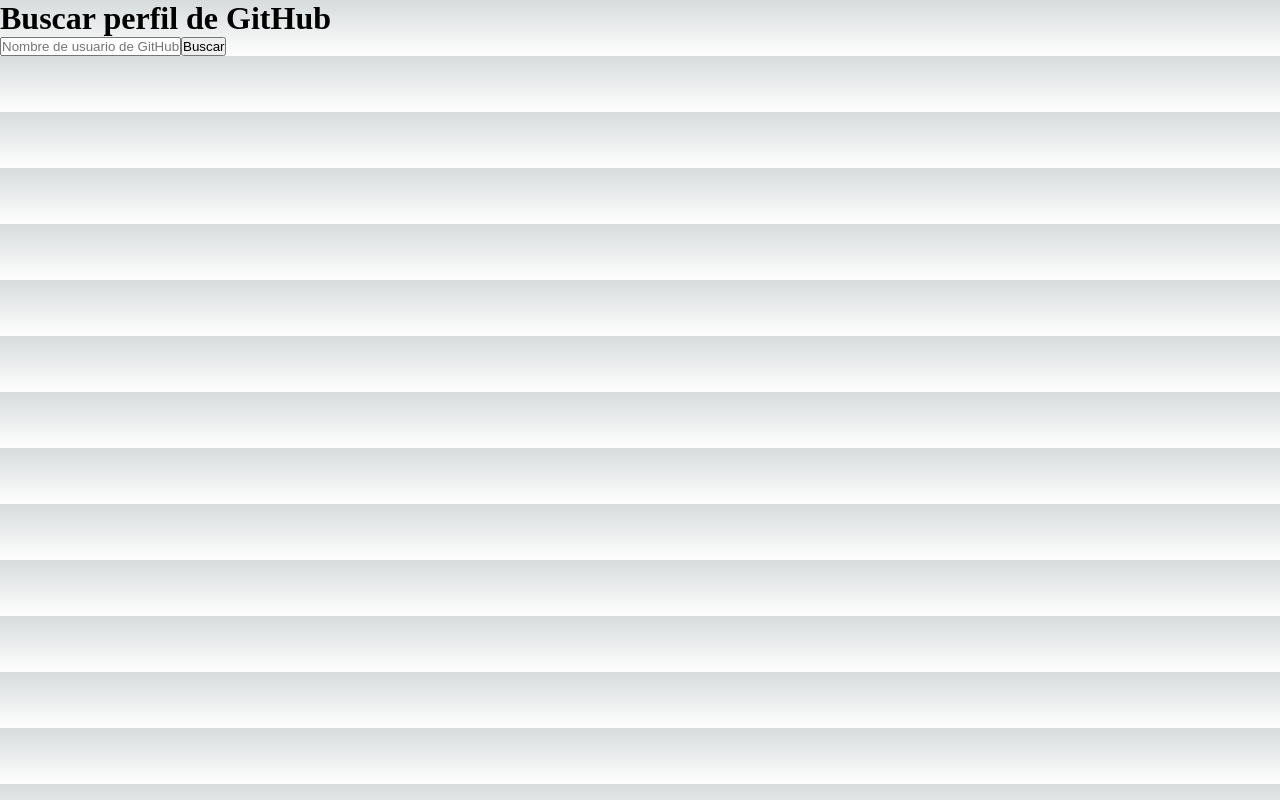
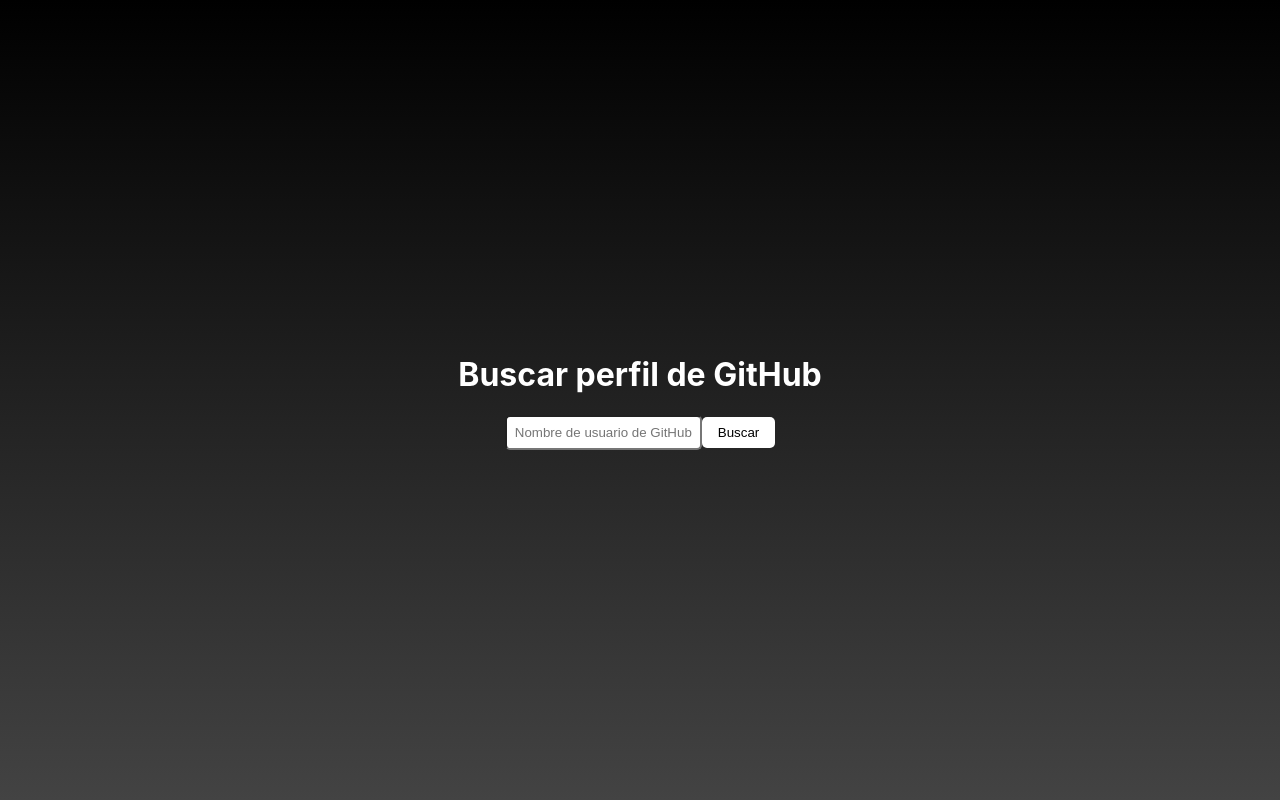
Before and after one commit to Aitor-bot/github-analyzer, a Next.js app: page / in a window 1280 px wide. Built offline with nearby package versions, Linux system fonts and the light colour scheme.

Commit message:
add styles to the components

```diff
--- a/styles/globals.css
+++ b/styles/globals.css
@@ -1,107 +1,48 @@
-:root {
-  --max-width: 1100px;
-  --border-radius: 12px;
-  --font-mono: ui-monospace, Menlo, Monaco, 'Cascadia Mono', 'Segoe UI Mono',
-    'Roboto Mono', 'Oxygen Mono', 'Ubuntu Monospace', 'Source Code Pro',
-    'Fira Mono', 'Droid Sans Mono', 'Courier New', monospace;
-
-  --foreground-rgb: 0, 0, 0;
-  --background-start-rgb: 214, 219, 220;
-  --background-end-rgb: 255, 255, 255;
-
-  --primary-glow: conic-gradient(
-    from 180deg at 50% 50%,
-    #16abff33 0deg,
-    #0885ff33 55deg,
-    #54d6ff33 120deg,
-    #0071ff33 160deg,
-    transparent 360deg
-  );
-  --secondary-glow: radial-gradient(
-    rgba(255, 255, 255, 1),
-    rgba(255, 255, 255, 0)
-  );
-
-  --tile-start-rgb: 239, 245, 249;
-  --tile-end-rgb: 228, 232, 233;
-  --tile-border: conic-gradient(
-    #00000080,
-    #00000040,
-    #00000030,
-    #00000020,
-    #00000010,
-    #00000010,
-    #00000080
-  );
-
-  --callout-rgb: 238, 240, 241;
-  --callout-border-rgb: 172, 175, 176;
-  --card-rgb: 180, 185, 188;
-  --card-border-rgb: 131, 134, 135;
+html,
+body {
+  background: linear-gradient(180deg, #000000 0%, #434343 100%);
+  color: white;
+  font-family: -apple-system, BlinkMacSystemFont, Segoe UI, Roboto, Oxygen,
+    Ubuntu, Cantarell, Fira Sans, Droid Sans, Helvetica Neue, sans-serif;
+  margin: 0;
+  padding: 0;
 }
 
-@media (prefers-color-scheme: dark) {
-  :root {
-    --foreground-rgb: 255, 255, 255;
-    --background-start-rgb: 0, 0, 0;
-    --background-end-rgb: 0, 0, 0;
-
-    --primary-glow: radial-gradient(rgba(1, 65, 255, 0.4), rgba(1, 65, 255, 0));
-    --secondary-glow: linear-gradient(
-      to bottom right,
-      rgba(1, 65, 255, 0),
-      rgba(1, 65, 255, 0),
-      rgba(1, 65, 255, 0.3)
-    );
-
-    --tile-start-rgb: 2, 13, 46;
-    --tile-end-rgb: 2, 5, 19;
-    --tile-border: conic-gradient(
-      #ffffff80,
-      #ffffff40,
-      #ffffff30,
-      #ffffff20,
-      #ffffff10,
-      #ffffff10,
-      #ffffff80
-    );
-
-    --callout-rgb: 20, 20, 20;
-    --callout-border-rgb: 108, 108, 108;
-    --card-rgb: 100, 100, 100;
-    --card-border-rgb: 200, 200, 200;
-  }
+.container {
+  min-height: 100vh;
+  padding: 0 0.5rem;
+  display: flex;
+  flex-direction: column;
+  justify-content: center;
+  align-items: center;
 }
 
-* {
-  box-sizing: border-box;
-  padding: 0;
-  margin: 0;
+input {
+  padding: 0.5rem;
+  border-radius: 5px;
+  margin-bottom: 1rem;
 }
 
-html,
-body {
-  max-width: 100vw;
-  overflow-x: hidden;
+button {
+  background-color: white;
+  border: none;
+  color: black;
+  padding: 0.5rem 1rem;
+  border-radius: 5px;
+  cursor: pointer;
+  margin-bottom: 1rem;
 }
 
-body {
-  color: rgb(var(--foreground-rgb));
-  background: linear-gradient(
-      to bottom,
-      transparent,
-      rgb(var(--background-end-rgb))
-    )
-    rgb(var(--background-start-rgb));
+.profile {
+  text-align: center;
+  display: flex;
+  flex-direction: column;
+  align-items: center;
 }
 
-a {
-  color: inherit;
-  text-decoration: none;
+.avatar {
+  width: 100px;
+  height: 100px;
+  border-radius: 50%;
+  margin-bottom: 1rem;
 }
-
-@media (prefers-color-scheme: dark) {
-  html {
-    color-scheme: dark;
-  }
-}
```
